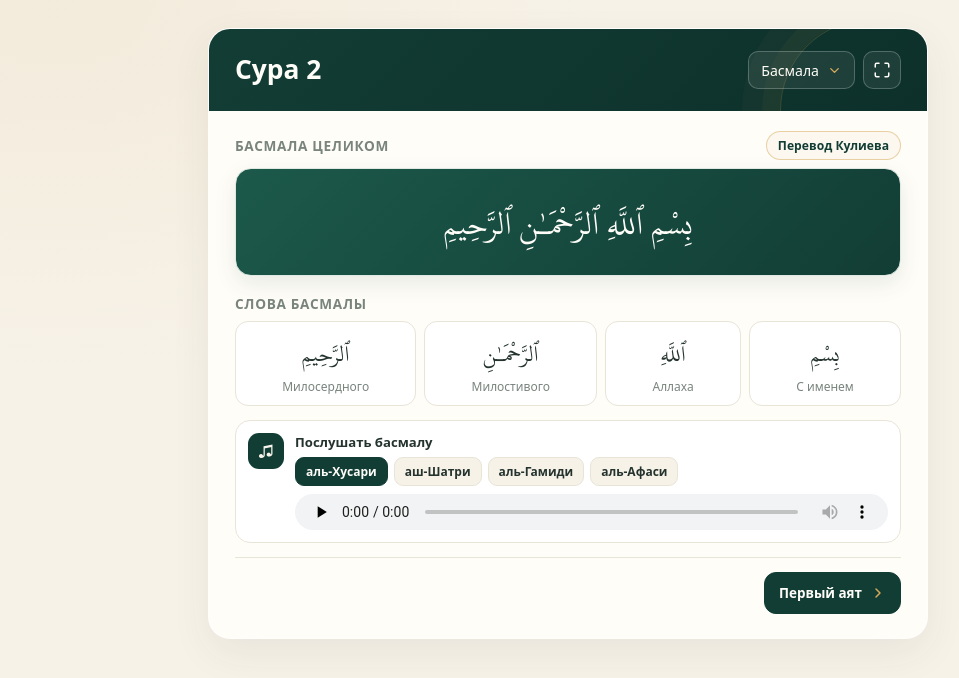
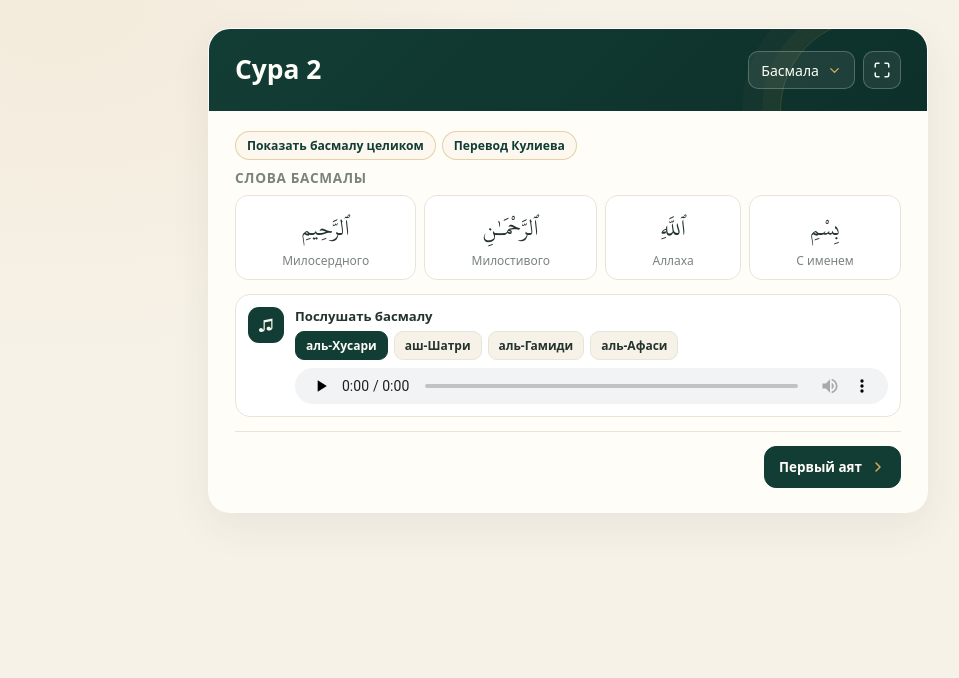
Before and after one commit to ALIHAN999/github.io.BAQARA, a plain HTML site: page index.html in a window 1280 px wide. Shown: the whole page, without its empty margins (72-1031 px from the left). Drawn offline with Linux system fonts and the light colour scheme; a web font is replaced by a local one.

Commit message:
Текст аята и басмалы скрыт за кнопкой «Показать аят целиком»

```diff
--- a/index.html
+++ b/index.html
@@ -196,6 +196,7 @@
       }
       .section-heading {
         display: flex;
+        flex-wrap: wrap;
         align-items: center;
         justify-content: space-between;
         gap: 8px;
@@ -207,6 +208,20 @@
         color: var(--muted);
         text-transform: uppercase;
         letter-spacing: 0.05em;
+      }
+      .heading-actions {
+        display: inline-flex;
+        flex-wrap: wrap;
+        justify-content: flex-end;
+        align-items: center;
+        gap: 6px;
+      }
+      .full-sentence[hidden] {
+        display: none;
+      }
+      .sentence-toggle {
+        padding: 6px 13px;
+        font-size: 0.8rem;
       }
       .translation-trigger {
         display: inline-flex;
@@ -785,7 +800,16 @@
 
         <div class="content">
           <div class="section-heading">
-            <h3 id="heading-full-ayah">Аят целиком</h3>
+            <div class="heading-actions">
+              <button
+                type="button"
+                class="translation-trigger sentence-toggle"
+                id="toggle-sentence-btn"
+                aria-controls="full-sentence"
+                aria-expanded="false"
+              >
+                Показать аят целиком
+              </button>
               <button
                 type="button"
                 class="translation-trigger"
@@ -796,7 +820,8 @@
                 Перевод Кулиева
               </button>
             </div>
-          <div class="full-sentence" lang="ar" dir="rtl" id="full-sentence"></div>
+          </div>
+          <div class="full-sentence" lang="ar" dir="rtl" id="full-sentence" hidden></div>
 
           <div class="section-heading"><h3 id="heading-words">Слова аята</h3></div>
           <div class="word-grid" id="word-grid"></div>
@@ -1312,7 +1337,7 @@
           ],
           cells: [
             { word: 'وَإِذَا', translation: 'а когда' },
-            { word: 'قِيلَ', translation: 'сказано' },
+            { word: 'قِيلَ', translation: '(было) сказано' },
             { word: 'لَهُمْ', translation: 'им' },
             { word: 'لَا', translation: 'не' },
             { word: 'تُفْسِدُواْ', translation: 'распространяйте беспорядок' },
@@ -1324,10 +1349,45 @@
             { word: 'مُصْلِحُونَ', translation: 'те, кто устанавливает порядок' },
           ],
         },
+        {
+          title: 'Сура 2',
+          ayah: 12,
+          sentence: 'أَلَآ إِنَّهُمْ هُمُ ٱلْمُفْسِدُونَ وَلَـٰكِن لَّا يَشْعُرُونَ',
+          translation: 'Воистину, именно они распространяют нечестие, но они не осознают этого.',
+          audios: [
+            {
+              title: 'аль-Хусари',
+              src: 'audio/husary/2/12.mp3',
+            },
+            {
+              title: 'аш-Шатри',
+              src: 'audio/shaatree/2/12.mp3',
+            },
+            {
+              title: 'аль-Гамиди',
+              src: 'audio/ghamadi/2/12.mp3',
+            },
+            {
+              title: 'аль-Афаси',
+              src: 'audio/alafasy/2/12.mp3',
+            },
+          ],
+          cells: [
+            { word: 'أَلَآ', translation: '(обратите внимание)' },
+            { word: 'إِنَّهُمْ', translation: 'поистине, они' },
+            { word: 'هُمُ', translation: 'они' },
+            { word: 'ٱلْمُفْسِدُونَ', translation: 'распространяющие беспорядок' },
+            { word: 'وَلَـٰكِن', translation: 'но' },
+            { word: 'لَّا', translation: 'не' },
+            { word: 'يَشْعُرُونَ', translation: 'осознают они (этого)' },
+          ],
+        },
       ];
 
       const lessonTitle = document.getElementById('lesson-title');
       const fullSentenceEl = document.getElementById('full-sentence');
+      const toggleSentenceBtn = document.getElementById('toggle-sentence-btn');
+      let sentenceVisible = false;
       const grid = document.getElementById('word-grid');
       const audioPanel = document.getElementById('audio-panel');
       const reciterTabs = document.getElementById('reciter-tabs');
@@ -1341,7 +1401,6 @@
       const nextAyahText = document.getElementById('next-ayah-text');
 
       // Заголовки разделов: переименовываются, когда выбрана басмала
-      const headingFullAyah = document.getElementById('heading-full-ayah');
       const headingWords = document.getElementById('heading-words');
       const audioHeading = document.getElementById('audio-heading');
 
@@ -1519,7 +1578,6 @@
 
         // Формулировки разделов под басмалу
         const isBasmala = Boolean(item.isBasmala);
-        headingFullAyah.textContent = isBasmala ? 'Басмала целиком' : 'Аят целиком';
         headingWords.textContent = isBasmala ? 'Слова басмалы' : 'Слова аята';
         audioHeading.textContent = isBasmala ? 'Послушать басмалу' : 'Послушать аят';
 
@@ -1531,6 +1589,7 @@
         });
 
         renderArabicWithWaqf(fullSentenceEl, item.sentence);
+        setSentenceVisible(false);
         document.getElementById('sentence-translation').textContent = item.translation;
 
         item.cells.forEach((cell) => {
@@ -1565,6 +1624,21 @@
         prevAyahText.textContent =
           hasPrev && sentences[index - 1].isBasmala ? 'Басмала' : 'Предыдущий аят';
       }
+
+      // Текст аята/басмалы скрыт, пока не нажата кнопка «Показать аят целиком»
+      function setSentenceVisible(visible) {
+        const item = sentences[currentIndex];
+        const noun = item && item.isBasmala ? 'басмалу' : 'аят';
+        sentenceVisible = visible;
+        fullSentenceEl.hidden = !visible;
+        toggleSentenceBtn.textContent =
+          (visible ? 'Скрыть ' : 'Показать ') + noun + ' целиком';
+        toggleSentenceBtn.setAttribute('aria-expanded', String(visible));
+      }
+
+      toggleSentenceBtn.addEventListener('click', () => {
+        setSentenceVisible(!sentenceVisible);
+      });
 
       function renderAudios(audios) {
         reciterTabs.replaceChildren();
```
Lines whose indentation alone changed are shown as unchanged.
